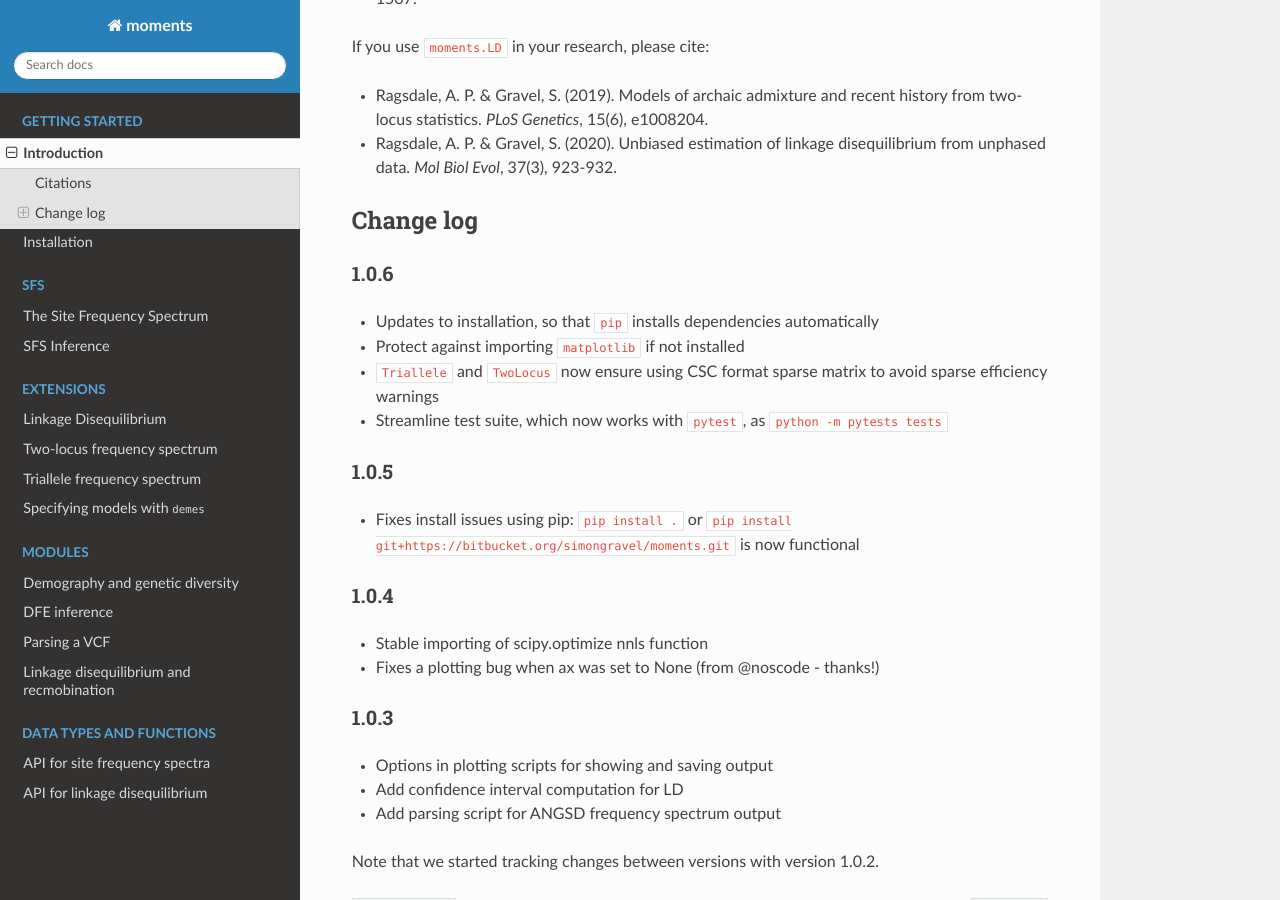
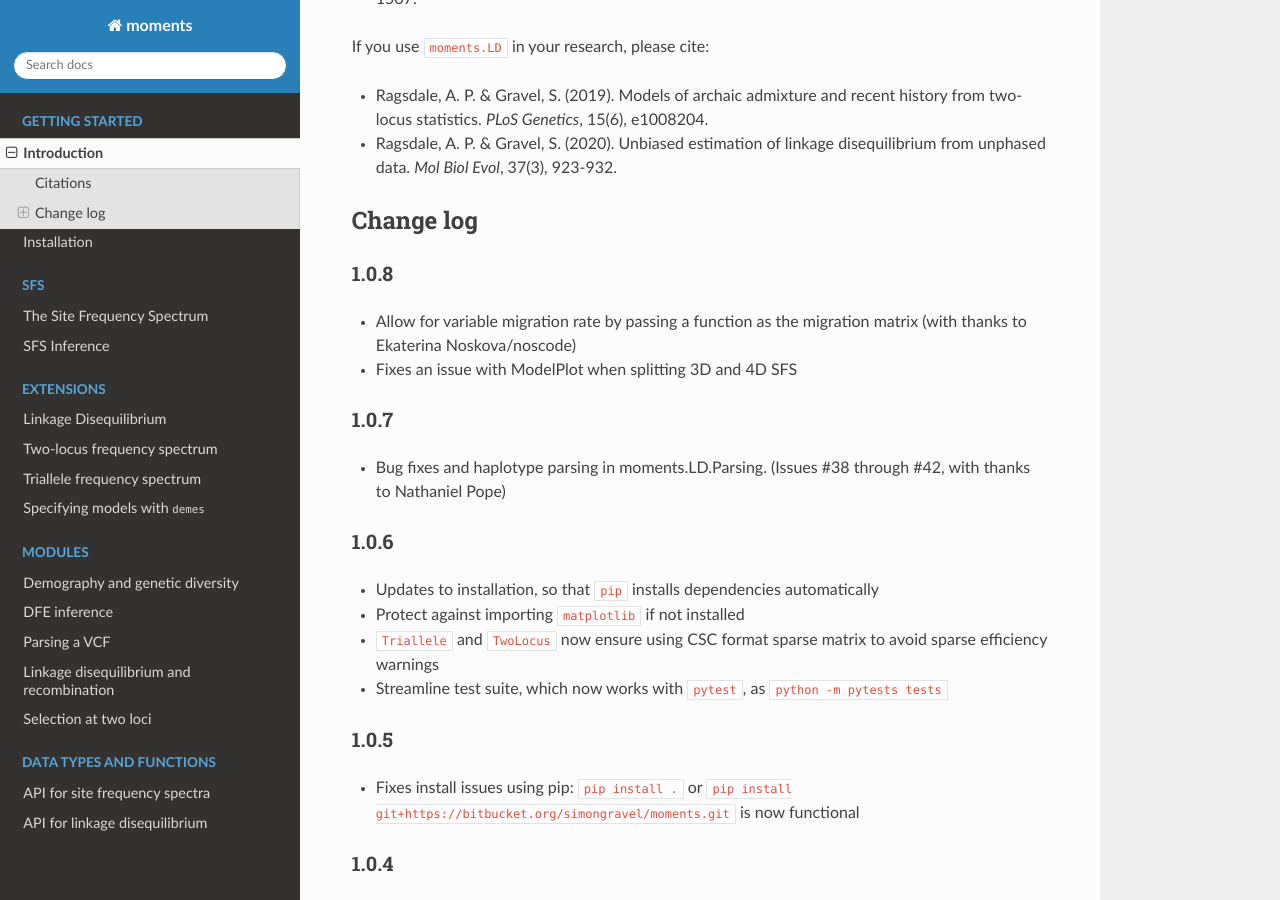
Before and after one commit to MomentsLD/moments, a Sphinx documentation site: the page built from docs/introduction.rst, in a window 1280 px wide and 900 px high, scrolled down 913 px. Built offline with Sphinx 7.4.7 and the Read the Docs theme 2.0.0, drawn with Linux system fonts in a browser that asks for light colours; pages that are not in the unit, such as notebooks, are missing from menus.

Commit message:
set up two locus module

```diff
--- a/docs/extensions/two_locus.rst
+++ b/docs/extensions/two_locus.rst
@@ -2,5 +2,10 @@
 Two-locus frequency spectrum
 ============================
 
+See :ref:`two-locus-usage` for introduction and examples to the Two-Locus extension.
+
+API
+===
+
 .. autoclass:: moments.TwoLocus.TLSpectrum
     :members:
--- a/docs/index.rst
+++ b/docs/index.rst
@@ -41,7 +41,7 @@
    modules/dfe
    modules/vcf
    modules/recombination
-   modules/two_locus_selection`
+   modules/two_locus_selection
 
 .. toctree::
    :caption: Data types and functions
--- a/docs/introduction.rst
+++ b/docs/introduction.rst
@@ -53,6 +53,21 @@
 Change log
 **********
 
+1.0.8
+=====
+
+- Allow for variable migration rate by passing a function as the migration matrix
+  (with thanks to Ekaterina Noskova/noscode)
+
+- Fixes an issue with ModelPlot when splitting 3D and 4D SFS
+
+1.0.7
+=====
+
+- Bug fixes and haplotype parsing in moments.LD.Parsing.
+  (Issues #38 through #42, with thanks to Nathaniel Pope)
+
+
 1.0.6
 =====
 
--- a/docs/modules/recombination.rst
+++ b/docs/modules/recombination.rst
@@ -1,5 +1,5 @@
 ========================================
-Linkage disequilibrium and recmobination
+Linkage disequilibrium and recombination
 ========================================
 
 .. todo:: This module has not been completed.
```
Also changed, not shown: docs/modules/two_locus_selection.rst (+32 -4 lines).
